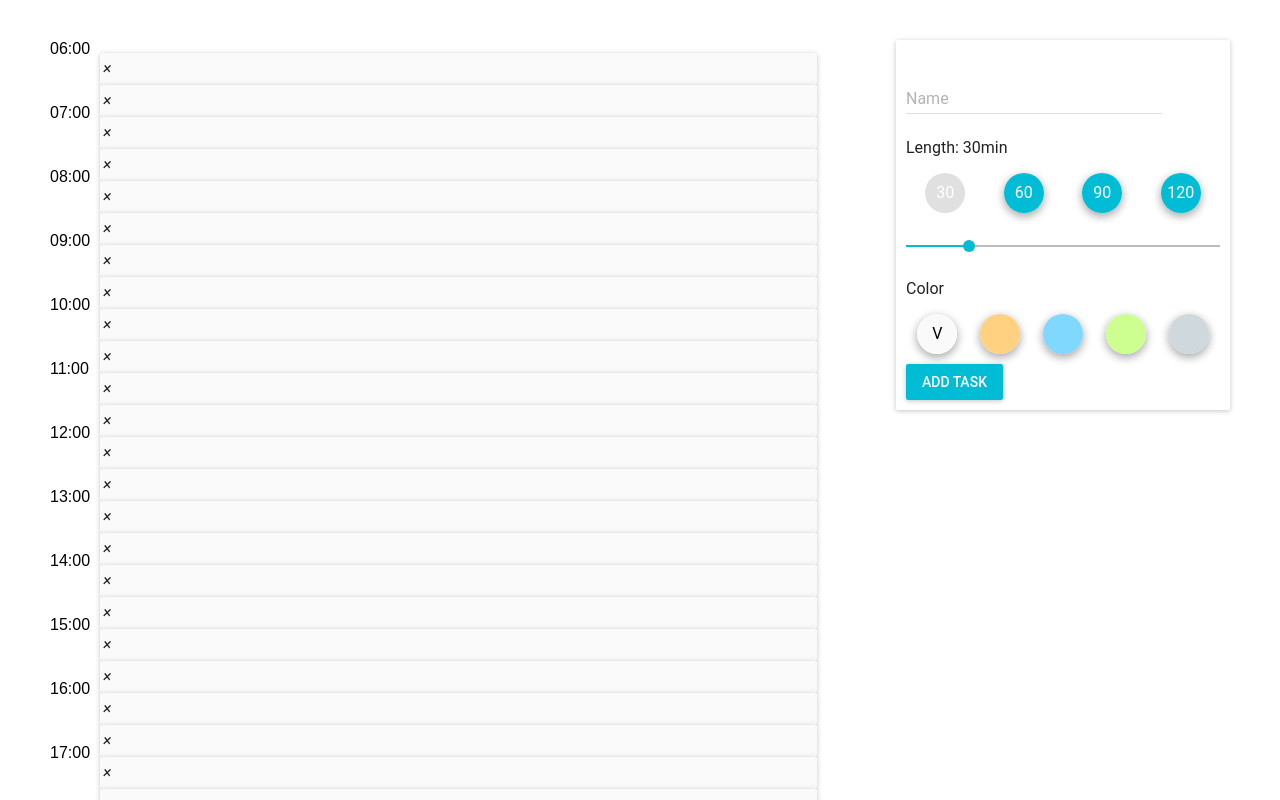
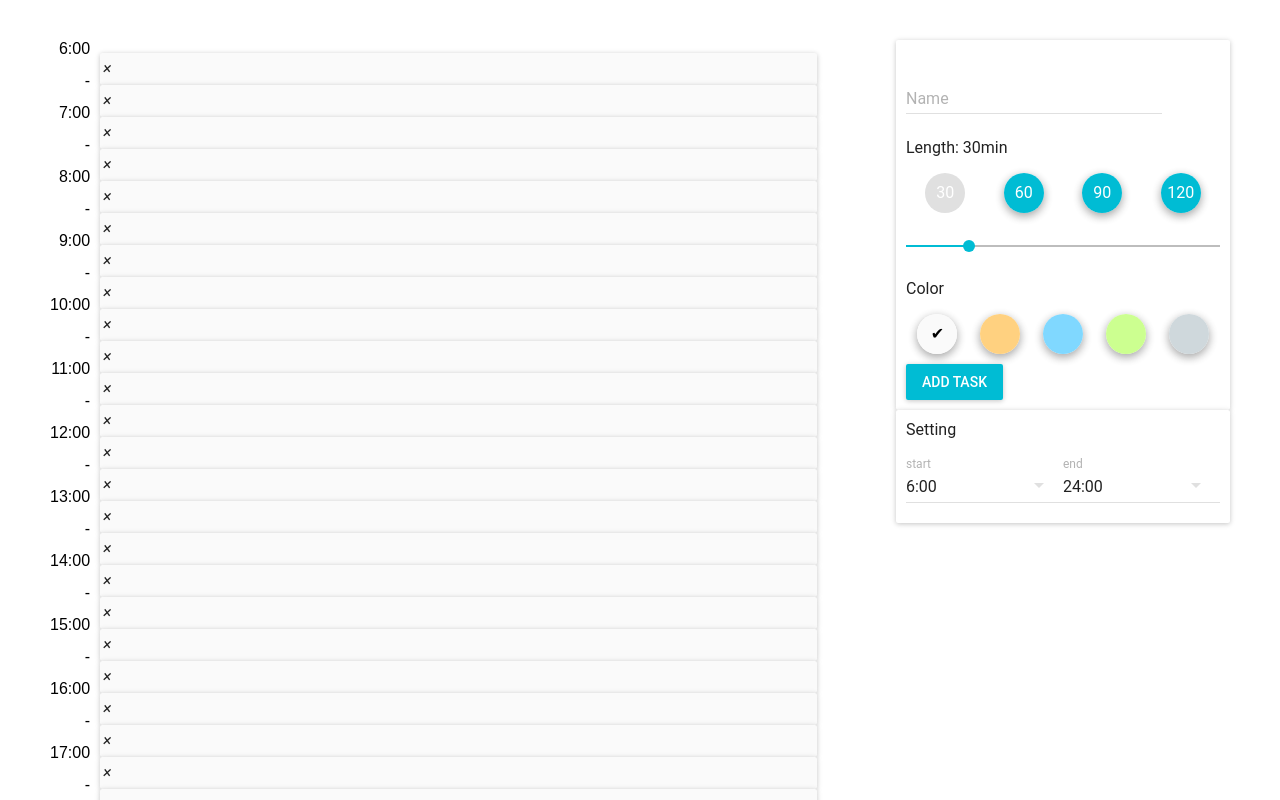
Before and after one commit to chikuwa111/day_scheduler, a React (Create React App) app: page / in a window 1280 px wide. Shown: the top 800 px of the page. Built offline with nearby package versions, Linux system fonts and the light colour scheme.

Commit message:
Add timeline feature

```diff
--- a/src/App.js
+++ b/src/App.js
@@ -2,6 +2,7 @@ import React from 'react'
 import MuiThemeProvider from 'material-ui/styles/MuiThemeProvider'
 import TimeTable from './components/TimeTable'
 import TaskForm from './components/TaskForm'
+import Setting from './components/Setting'
 
 class App extends React.Component {
   constructor(props) {
@@ -9,6 +10,8 @@ class App extends React.Component {
     this.state = this.initialState
     this.updateTasksHandler = this.updateTasks.bind(this)
     this.removeTaskHandler = this.removeTask.bind(this)
+    this.updateTimelineStartHandler = this.updateTimelineStart.bind(this)
+    this.updateTimelineEndHandler = this.updateTimelineEnd.bind(this)
   }
 
   get initialState() {
@@ -19,6 +22,8 @@ class App extends React.Component {
     }
     return {
       tasks: Array(36).fill(initialTask),
+      start: 6,
+      end: 24,
     }
   }
 
@@ -36,11 +41,27 @@ class App extends React.Component {
     })
   }
 
+  updateTimelineStart(time) {
+    this.setState({start: time})
+  }
+
+  updateTimelineEnd(time) {
+    this.setState({end: time})
+  }
+
   render() {
     const props = {
+      start: this.state.start,
+      end: this.state.end,
       tasks: this.state.tasks,
       updateTasks: this.updateTasksHandler,
       removeTask: this.removeTaskHandler,
+    }
+    const settingProps = {
+      start: this.state.start,
+      end: this.state.end,
+      updateTimelineStart: this.updateTimelineStartHandler,
+      updateTimelineEnd: this.updateTimelineEndHandler,
     }
     return (
       <MuiThemeProvider>
@@ -50,6 +71,7 @@ class App extends React.Component {
           </div>
           <div style={{float: 'left', width: '30%'}}>
             <TaskForm {...props} />
+            <Setting {...settingProps}/>
           </div>
         </div>
       </MuiThemeProvider>
--- /dev/null
+++ b/src/components/Setting.js
@@ -0,0 +1,58 @@
+import React from 'react'
+import {
+  Paper,
+  SelectField,
+  MenuItem,
+  RaisedButton,
+} from 'material-ui'
+
+const Setting = (props) => {
+  const {
+    start,
+    end,
+    updateTimelineStart,
+    updateTimelineEnd,
+  } = props
+  const {min, max} = Span
+  const startSelectSpan = Array.from({length: end - min}, (_, i) => min + i)
+  const endSelectSpan = Array.from({length: max - start}, (_, i) => start + i + 1)
+
+  return (
+    <Paper
+      style={{padding: 10, marginRight: 50}}
+    >
+      <div>Setting</div>
+      <SelectField
+        autoWidth
+        style={{width: '50%'}}
+        value={start}
+        onChange={(_e, _i, v) => {updateTimelineStart(v)}}
+        floatingLabelText='start'
+      >
+        {startSelectSpan.map((v) => (
+          <MenuItem key={v} value={v} primaryText={`${v}:00`}/>
+        ))}
+      </SelectField>
+      <SelectField
+        autoWidth
+        style={{width: '50%'}}
+        value={end}
+        onChange={(_e, _i, v) => {updateTimelineEnd(v)}}
+        floatingLabelText='end'
+      >
+        {endSelectSpan.map((v) => (
+          <MenuItem key={v} value={v} primaryText={`${v}:00`}/>
+        ))}
+      </SelectField>
+
+
+    </Paper>
+  )
+}
+
+const Span = {
+  min: 0,
+  max: 28,
+}
+
+export default Setting
--- a/src/components/TaskForm.js
+++ b/src/components/TaskForm.js
@@ -4,13 +4,21 @@ import {
   TextField,
   Slider,
   FloatingActionButton,
-  RaisedButton
+  RaisedButton,
 } from 'material-ui'
 
 class TaskForm extends React.Component {
   constructor(props) {
     super(props)
     this.state = this.initialState
+  }
+
+  get initialState() {
+    return {
+      name: '',
+      length: 30,
+      color: '#fafafa',
+    }
   }
 
   get Lengths() {
@@ -25,14 +33,6 @@ class TaskForm extends React.Component {
       '#ccff90', // green
       '#cfd8dc', // gray
     ]
-  }
-
-  get initialState() {
-    return {
-      name: '',
-      length: 30,
-      color: '#fafafa',
-    }
   }
 
   onChangeName(e) {
@@ -102,7 +102,7 @@ class TaskForm extends React.Component {
                   key={v}
                   mini
                   backgroundColor={v}
-                  children={(v === color) && <span style={{color: 'black'}}>V</span>}
+                  children={(v === color) && <span style={{color: 'black'}}>✔︎</span>}
                   onClick={() => {this.onChangeColor(v)}}
                 />
               ))
--- a/src/components/TimeTable.js
+++ b/src/components/TimeTable.js
@@ -35,6 +35,8 @@ class TimeTable extends React.Component {
 
   render() {
     const {
+      start,
+      end,
       tasks,
       removeTask,
     } = this.props
@@ -42,7 +44,7 @@ class TimeTable extends React.Component {
     return (
       <div>
         <div style={{float: 'left', marginLeft: 50, marginRight: 10}}>
-          <Timeline />
+          <Timeline start={start} end={end} />
         </div>
         <div style={{paddingTop: '.8em'}}>
           <TaskList
--- a/src/components/Timeline.js
+++ b/src/components/Timeline.js
@@ -1,32 +1,23 @@
 import React from 'react'
 
-const Timeline = () => (
-  <div>
-    <div style={style}>06:00</div>
-    <div style={style}>07:00</div>
-    <div style={style}>08:00</div>
-    <div style={style}>09:00</div>
-    <div style={style}>10:00</div>
-    <div style={style}>11:00</div>
-    <div style={style}>12:00</div>
-    <div style={style}>13:00</div>
-    <div style={style}>14:00</div>
-    <div style={style}>15:00</div>
-    <div style={style}>16:00</div>
-    <div style={style}>17:00</div>
-    <div style={style}>18:00</div>
-    <div style={style}>19:00</div>
-    <div style={style}>20:00</div>
-    <div style={style}>21:00</div>
-    <div style={style}>22:00</div>
-    <div style={style}>23:00</div>
-    <div style={style}>24:00</div>
-  </div>
-)
+const Timeline = ({start, end}) => {
+  const timelineArray = Array.from({length: end - start + 1}, (_, i) => start + i)
+  return (
+    <div>
+      {timelineArray.map((time, i) => (
+        <div key={time}>
+          <div style={style}>{`${time}:00`}</div>
+          {i !== timelineArray.length - 1 && <div style={style}>-</div>}
+        </div>
+      ))}
+    </div>
+  )
+}
 
 const style = {
-  height: '1em',
-  marginBottom: '3em',
+  height: '.5em',
+  marginBottom: '1.5em',
+  textAlign: 'right',
 }
 
 export default Timeline
```
